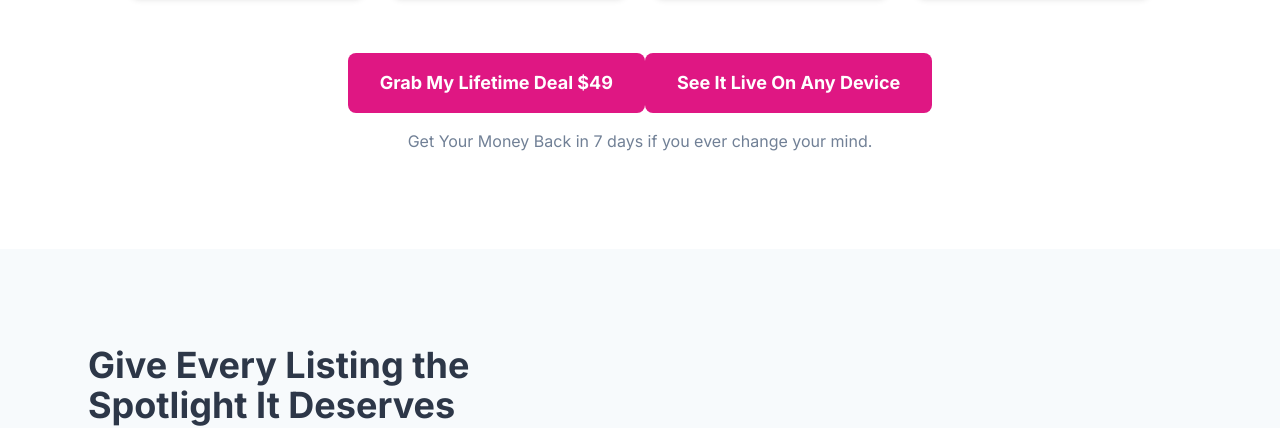
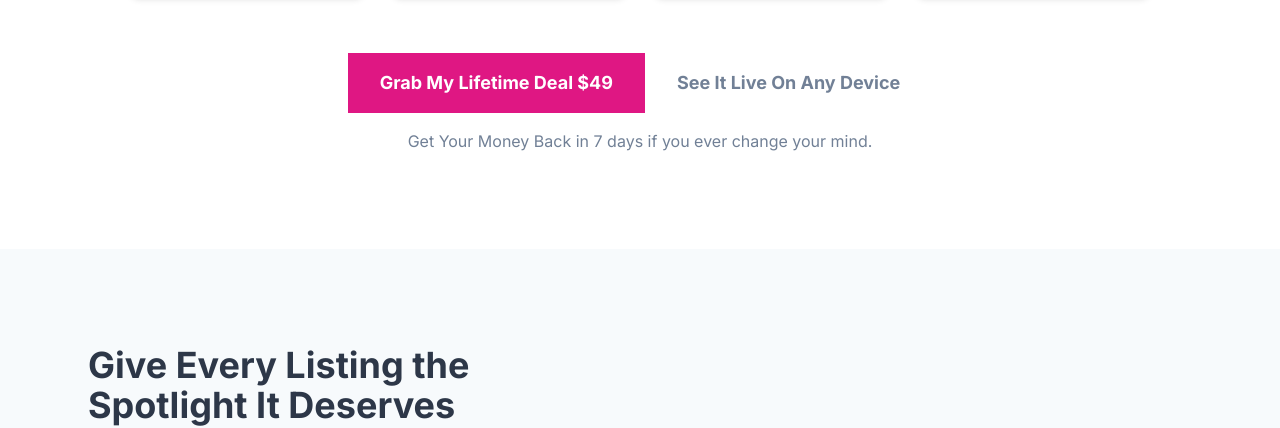
Before and after one commit to Bebell-Digital-Solutions/easy-listings, a plain HTML site: page website-final.html in a window 1280 px wide. Shown: the part 2320-2748 px from the top of the page. Drawn offline with nearby package versions, Linux system fonts and the light colour scheme.

Commit message:
Update website-final.html

```diff
--- a/website-final.html
+++ b/website-final.html
@@ -924,10 +924,11 @@
 
 
     <div class="flex flex-col sm:flex-row justify-center items-center gap-0 mt-14 ">
-                <a href="#pricing" class="primary-btn text-lg font-bold px-8 py-4 rounded-lg w-full sm:w-auto">Grab My Lifetime Deal $49</a>
-                                <a href="https://bebell-digital-solutions.github.io/easy-listings/v04" class="primary-btn text-lg font-bold px-8 py-4 rounded-lg w-full sm:w-auto">See It Live On Any Device</a>
+                <a href="#pricing" class="primary-btn text-lg font-bold px-8 py-4 ounded-lg w-full sm:w-auto">Grab My Lifetime Deal $49</a>
 
 <p>
+<a href="https://bebell-digital-solutions.github.io/easy-listings/v04" class="secondary-btn text-lg font-bold px-8 py-4 rounded-lg w-full sm:w-auto">See It Live On Any Device</a>
+</p>
             </div>
  <p class="text-center mt-4 text-[var(--text-light)]">Get Your Money Back in 7 days if you ever change your mind.</p>
 
```
